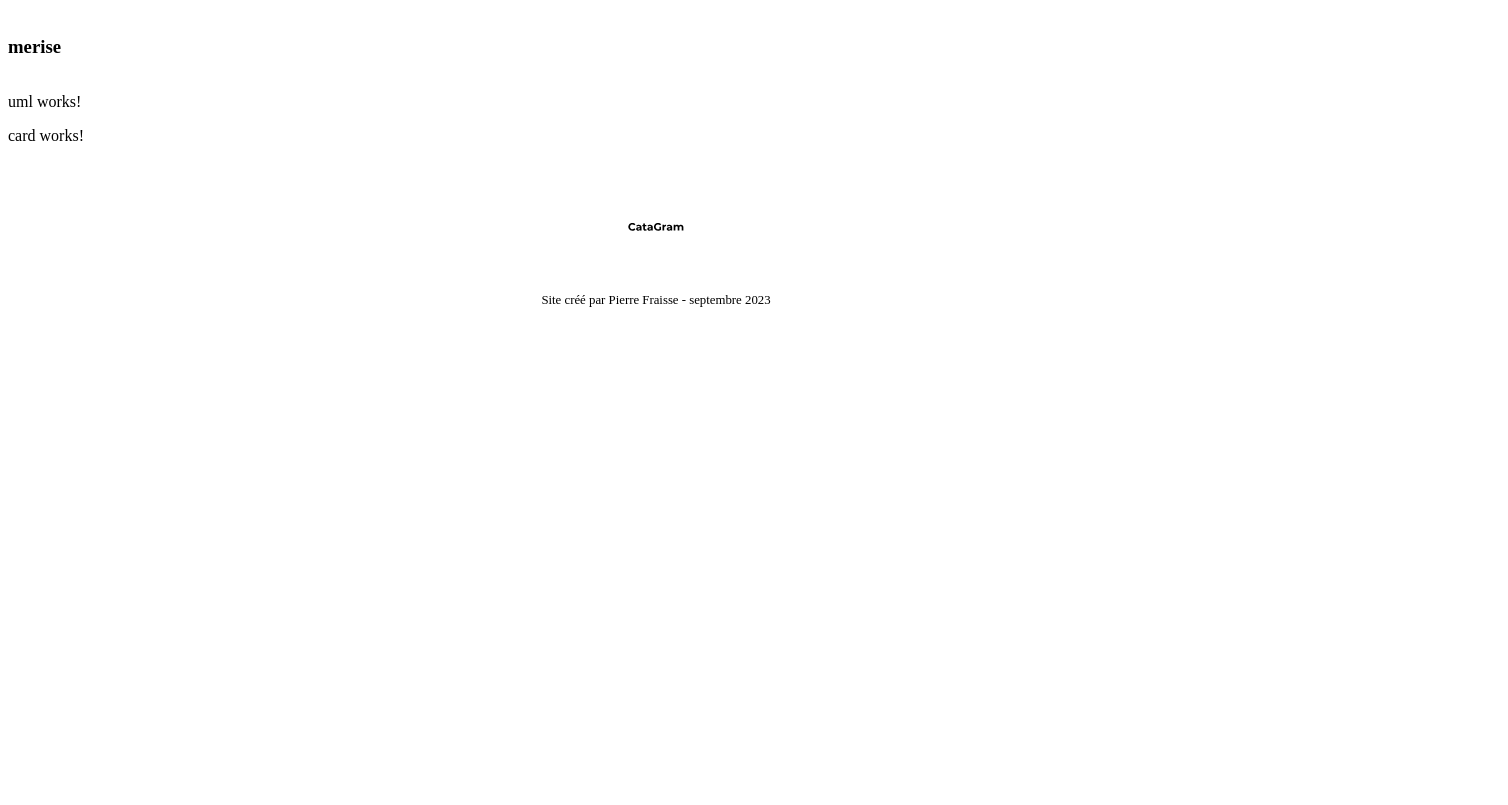
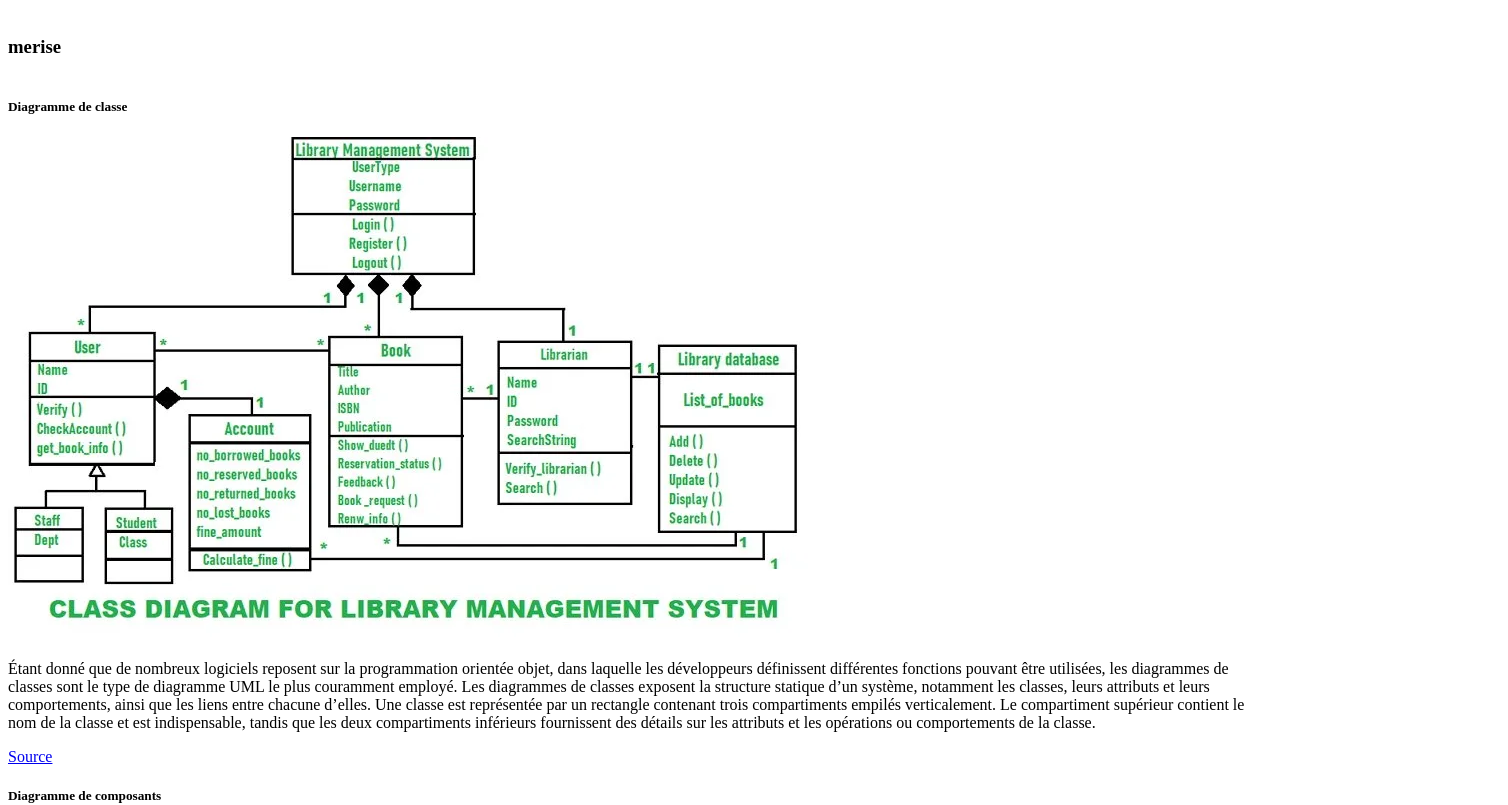
Before and after one commit to 2023-cda-alt-devops-p4/catagram_Pierre_Fraisse, an Angular app in the folder catagram_frontend/: page /uml in a window 1280 px wide. Shown: the part 200-1005 px from the top of the page, 1508 px wide, since content can reach past the window. Before the commit the page ends 800 px from the top, so only its background shows below. Built offline with nearby package versions, Linux system fonts and the light colour scheme.

Commit message:
feat(UML Page): Display of uml diagrams
All UML diagrams are dynamicaly displayed as cards in my UML Page

```diff
--- a/catagram_frontend/src/app/components/card/card.component.html
+++ b/catagram_frontend/src/app/components/card/card.component.html
@@ -1 +1,8 @@
-<p>card works!</p>
+<div class="card">
+  <div class="card-body">
+    <h5 class="card-title">{{ diagram?.title }}</h5>
+    <img src="{{diagram.imageUrl}}" alt="{{diagram.title}}">
+    <p class="card-text">{{ diagram?.longDescription }}</p>
+    <a href="{{diagram.source}}">Source</a>
+  </div>
+</div>
--- a/catagram_frontend/src/app/components/card/card.component.ts
+++ b/catagram_frontend/src/app/components/card/card.component.ts
@@ -1,4 +1,4 @@
-import { Component } from '@angular/core';
+import {Component, Input} from '@angular/core';
 
 @Component({
   selector: 'app-card',
@@ -6,5 +6,5 @@ import { Component } from '@angular/core';
   styleUrls: ['./card.component.css']
 })
 export class CardComponent {
-
+  @Input() diagram: any;
 }
--- a/catagram_frontend/src/app/pages/uml/uml.component.html
+++ b/catagram_frontend/src/app/pages/uml/uml.component.html
@@ -1,2 +1,3 @@
-<p>uml works!</p>
-<app-card></app-card>
+<div class="cards-container" *ngFor="let diagram of umlDiagrams">
+  <app-card [diagram]="diagram"></app-card>
+</div>
--- a/catagram_frontend/src/app/pages/uml/uml.component.ts
+++ b/catagram_frontend/src/app/pages/uml/uml.component.ts
@@ -1,10 +1,10 @@
 import { Component } from '@angular/core';
-
+import diagramsData from '../../data/diagrams.json'
 @Component({
   selector: 'app-uml',
   templateUrl: './uml.component.html',
   styleUrls: ['./uml.component.css']
 })
 export class UmlComponent {
-
+  umlDiagrams: any = diagramsData[0].diagrams;
 }
--- a/catagram_frontend/tsconfig.json
+++ b/catagram_frontend/tsconfig.json
@@ -23,7 +23,8 @@
       "ES2022",
       "dom"
     ],
-    "resolveJsonModule": true
+    "resolveJsonModule": true,
+    "esModuleInterop": true
   },
   "angularCompilerOptions": {
     "enableI18nLegacyMessageIdFormat": false,
```
